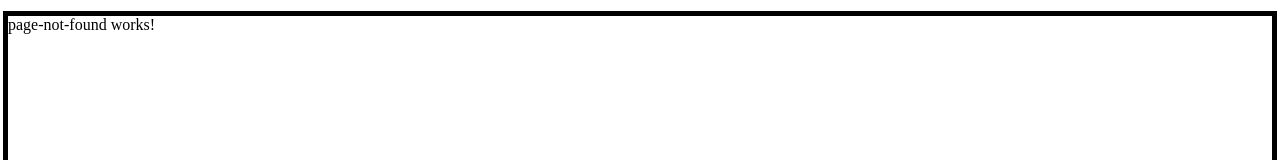
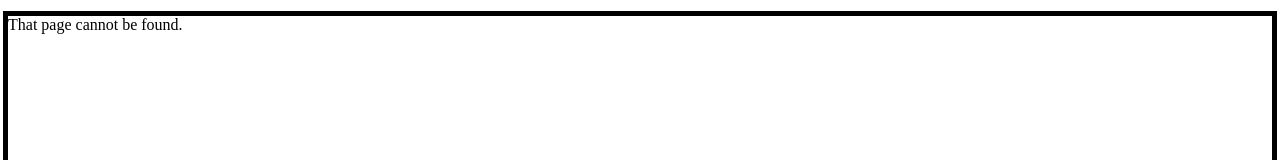
Before and after one commit to Skyler827/foodproject, an Angular app in the folder client/: page /order in a window 1280 px wide. Shown: the top 160 px of the page. Built offline with nearby package versions, Linux system fonts and the light colour scheme.

Commit message:
updated page-not-found

```diff
--- a/client/src/components/page-not-found/page-not-found.component.html
+++ b/client/src/components/page-not-found/page-not-found.component.html
@@ -1,3 +1,3 @@
 <p>
-  page-not-found works!
+  That page cannot be found.
 </p>
```
